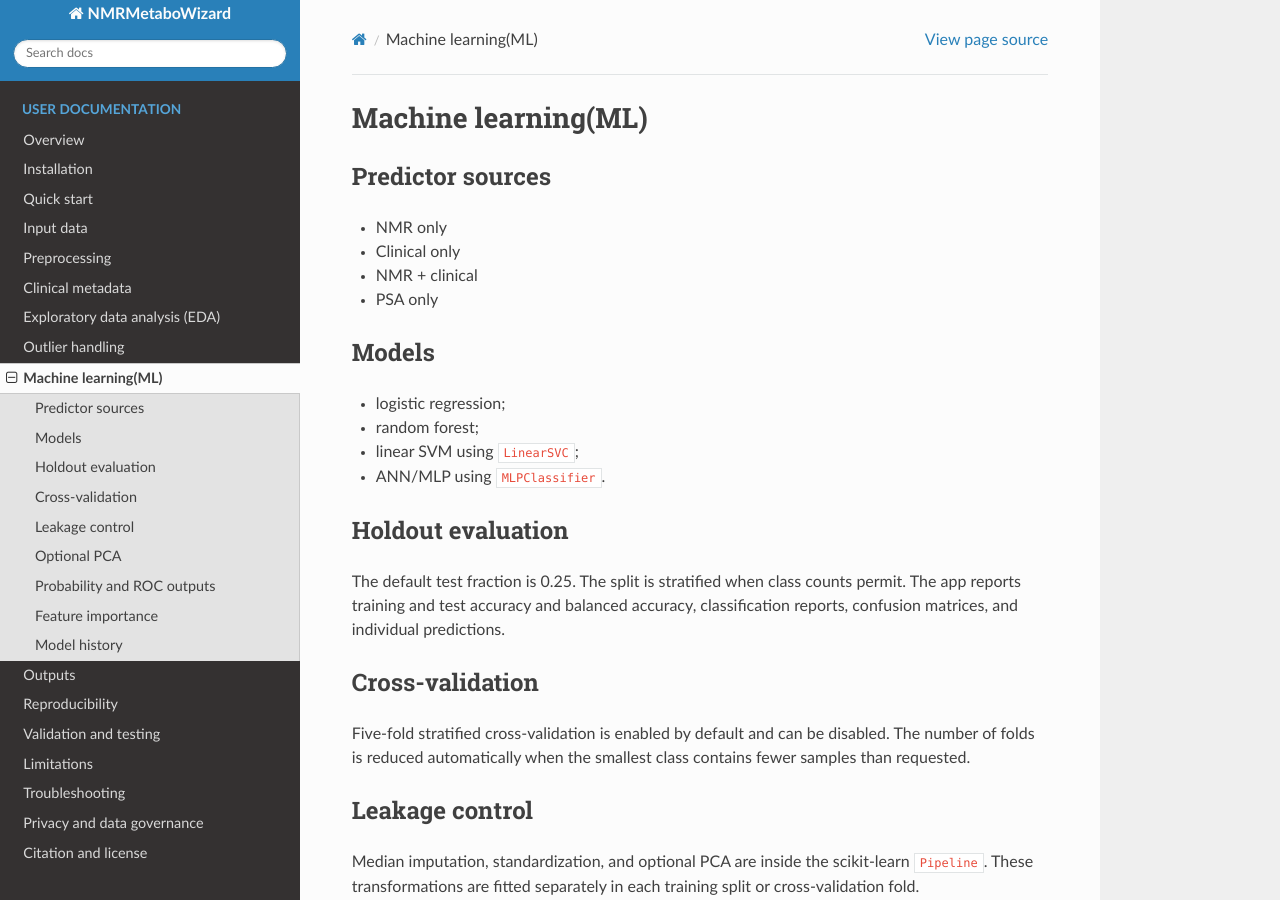
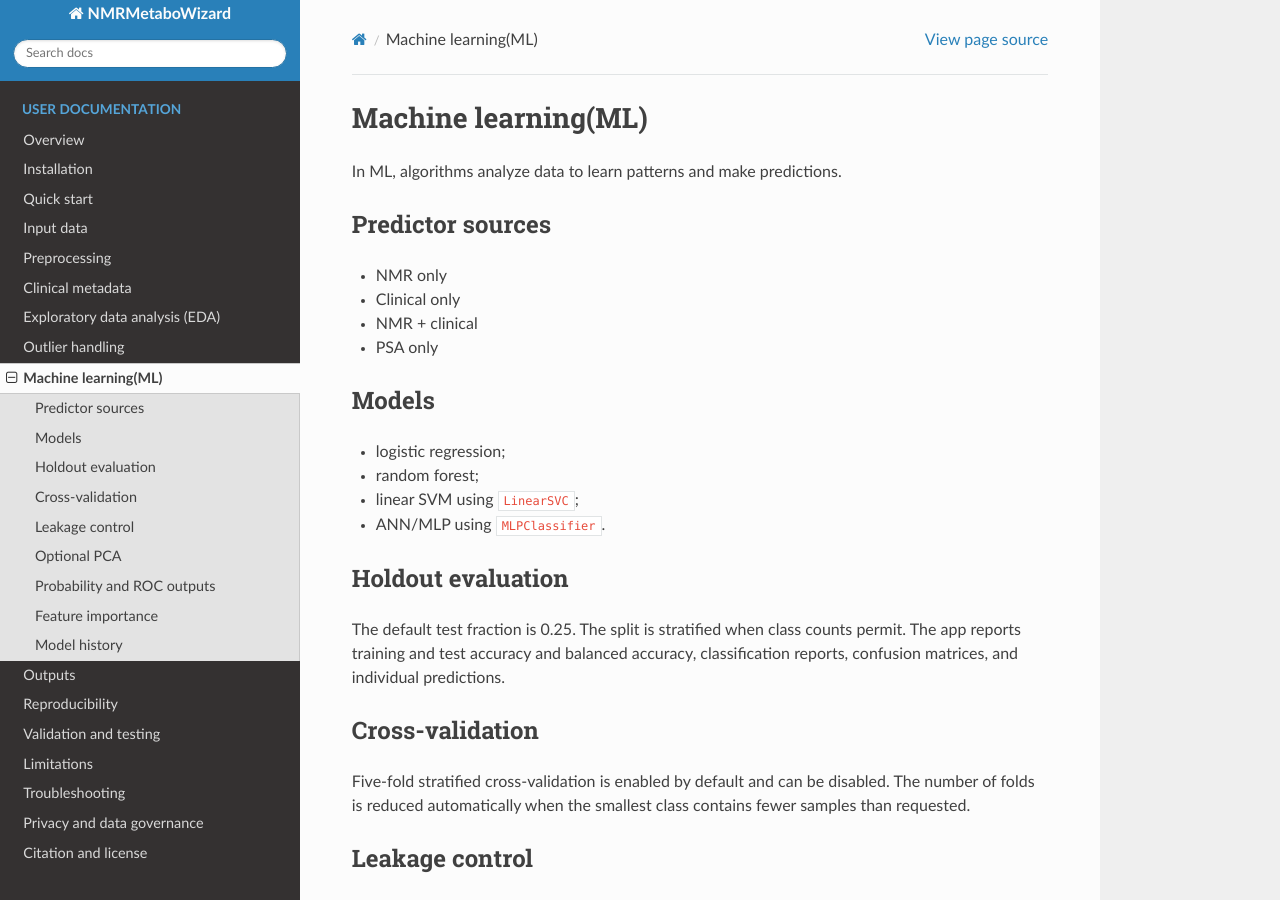
Before and after one commit to Parygithub/NMRMetaboWizard, a Sphinx documentation site: the page built from docs/source/machine_learning.rst, in a window 1280 px wide and 900 px high. Built offline with Sphinx 7.4.7 and the Read the Docs theme 3.1.0, drawn with Linux system fonts in a browser that asks for light colours.

Commit message:
Update machine_learning.rst

```diff
--- a/docs/source/machine_learning.rst
+++ b/docs/source/machine_learning.rst
@@ -1,5 +1,7 @@
 Machine learning(ML)
 ================
+
+In ML, algorithms analyze data to learn patterns and make predictions.
 
 Predictor sources
 -----------------
```
